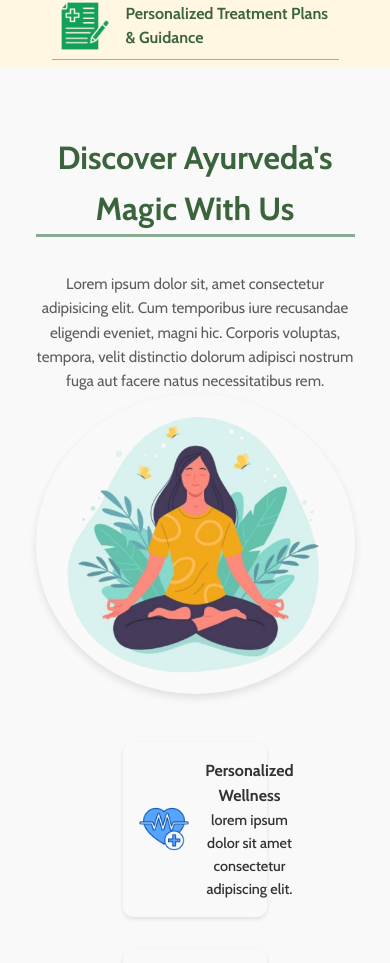
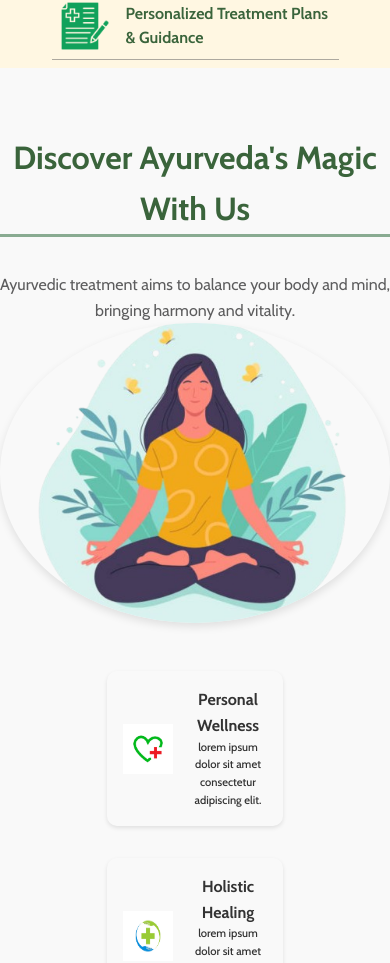
Before and after one commit to eshatokedar/ayurveda-web, a React (Create React App) app: page / in a window 390 px wide. Shown: the part 1034-1997 px from the top of the page. Built offline with nearby package versions, Linux system fonts and the light colour scheme; a web font is replaced by a local one.

Commit message:
update responsivness

```diff
--- a/src/components/Approach.js
+++ b/src/components/Approach.js
@@ -24,18 +24,17 @@ const Approach = () => {
     {
       id: 3,
       title: "Treatment Planning",
-      description: "Implement the plan with precision and expertise.",
+      description: "The Ayurvedic practitioner creates a personalized treatment plan for you.",
       icon: digitthree,
     },
     {
       id: 4,
       title: "Maintenance",
-      description: "Monitor progress and provide ongoing support.",
+      description: "These visits allow for assessment of progress and adjustments to the treatment.",
       icon: digitfour,
     },
   ];
 
-  // Slider settings
   const sliderSettings = {
     dots: true,
     infinite: true,
@@ -44,15 +43,13 @@ const Approach = () => {
     slidesToScroll: 1,
     responsive: [
       {
-        breakpoint: 768, // Mobile and smaller
         settings: {
-          slidesToShow: 1, // Show 1 card
+          slidesToShow: 1,
         },
       },
     ],
   };
 
-  // Media query for smaller screens (max-width: 768px)
   const isMobileOrTablet = useMediaQuery({ query: "(max-width: 1028px)" });
 
   return (
@@ -75,7 +72,6 @@ const Approach = () => {
             ))}
           </Slider>
         ) : (
-          // Render Grid on Larger Screens
           <div className="approach-grid">
             {approachData.map((item) => (
               <div key={item.id} className="approach-card">
--- a/src/components/Discover.js
+++ b/src/components/Discover.js
@@ -1,7 +1,7 @@
 import React from "react";
 import "./../styles/Discover.css";
 import CentralImage from "./../assets/meditation-img.png"; // Central image
-import Icon1 from "./../assets/icon1.png";
+import Icon1 from "./../assets/icon1.avif";
 import Icon2 from "./../assets/icon2.avif";
 import Icon3 from "./../assets/icon3.jpg";
 import Icon4 from "./../assets/icon4.png";
@@ -9,7 +9,7 @@ import Icon5 from "./../assets/icon5.png";
 import Icon6 from "./../assets/icon6.png";
 
 const discoverData = [
-  { id: 1, icon: Icon1, title: "Personalized Wellness",desc:"lorem ipsum dolor sit amet consectetur adipiscing elit."},
+  { id: 1, icon: Icon1, title: "Personal Wellness",desc:"lorem ipsum dolor sit amet consectetur adipiscing elit."},
   { id: 2, icon: Icon2, title: "Holistic Healing",desc:"lorem ipsum dolor sit amet consectetur adipiscing elit."},
   { id: 3, icon: Icon3, title: "Focus on Prevention",desc:"lorem ipsum dolor sit amet consectetur adipiscing elit." },
   { id: 4, icon: Icon4, title: "Natural Remedies",desc:"lorem ipsum dolor sit amet consectetur adipiscing elit."},
@@ -20,9 +20,9 @@ const discoverData = [
 const DiscoverComponent = () => {
   return (
     <section className="discover">
-      <div className="container">
+      <div className="discover-container">
         <h2 className="discover-heading">Discover Ayurveda's Magic With Us</h2>
-        <p className="discover-description">Lorem ipsum dolor sit, amet consectetur adipisicing elit. Cum temporibus iure recusandae eligendi eveniet, magni hic. Corporis voluptas, tempora, velit distinctio dolorum adipisci nostrum fuga aut facere natus necessitatibus rem.</p>
+        <p className="discover-description">Ayurvedic treatment aims to balance your body and mind, bringing harmony and vitality.</p>
         <div className="circular-layout">
           <img
             src={CentralImage}
--- a/src/styles/Consultations.css
+++ b/src/styles/Consultations.css
@@ -1,17 +1,16 @@
 .consultations {
   padding: 4rem 0;
   background: #FFF7E2;
+  text-align: center;
 }
 
 .consultations-heading {
   font-size: 2rem;
-  color: #246533;
   font-weight: bold;
+  margin-bottom: 2rem;
+  color: #3a643b;
   border-bottom: #24653385 3px solid;
-  display: flex;
-  justify-content: center;
-  width: fit-content;
-  margin: 0 auto 2rem auto;
+  display: inline-block;
 }
 
 .container {
@@ -94,8 +93,4 @@
     max-width: 100%;
     height: auto;
   }
-  .consultations-heading {
-    font-size: 1.2rem;
-
-  }
 }
--- a/src/styles/Discover.css
+++ b/src/styles/Discover.css
@@ -19,7 +19,6 @@
     margin-bottom: 1rem;
     color: #5c5c5d;
   }
-  /* Circular Layout */
   .circular-layout {
     position: relative;
     width: 500px;
@@ -41,7 +40,7 @@
 
   .discover-card {
     position: absolute;
-    width: 300px;
+    width: 350px;
     height: auto;
     display: flex;
     flex-direction: row;
@@ -125,7 +124,7 @@
       }
 
       .discover-card {
-        max-width: 48%; /* Ensures cards take full width */
+        max-width: 48%;
         height: auto;
         border-radius: 10px;
         margin: 0.5rem;
@@ -136,8 +135,8 @@
         gap: 1rem;
         padding: 1rem;
         box-shadow: 0 2px 4px rgba(0, 0, 0, 0.1);
-        word-wrap: break-word; /* Ensures long text breaks to fit within the card */
-        white-space: normal; /* Allows the text to wrap within available space */
+        word-wrap: break-word;
+        white-space: normal;
       }
 
       .card-icon {
@@ -159,7 +158,7 @@
       }
 
       .discover-description {
-        font-size: 0.95rem; /* Adjust font size for smaller screens */
+        font-size: 0.95rem;
         color: #5c5c5d;
         margin-top: 0.2rem;
         margin-bottom: 0;
@@ -176,8 +175,43 @@
       }
     }
 
+    @media (max-width: 485px) {
+      .card-desc {
+        font-size: 0.75rem;
+      }
+      .card-icon img{
+        width: 30px;
+        height: 30px;
+      }
+      .card-title{
+        font-size: 0.95rem;
+      }
+      .discover-description{
+        font-size: 1rem;
+      }
+    }
 
-      @media (max-width: 999px) {
+    @media (max-width: 400px) {
+      .card-icon img{
+        width: 25px;
+        height: 25px;
+      }
+      .card-title{
+        font-size: 0.75rem;
+      }
+      .card-desc{
+        font-size: 0.7rem;
+      }
+      .discover-card{
+        display: flex;
+        flex-direction: column;
+        align-items: center;
+        justify-content: center;
+      }
+    }
+
+
+      @media (max-width: 1160px) {
         .circular-layout {
           display: flex;
           flex-wrap: wrap;
--- a/src/styles/HeroSection.css
+++ b/src/styles/HeroSection.css
@@ -58,3 +58,17 @@
       border-radius: 7px;
     }
   }
+
+  @media(max-width:391px){
+    hero{
+      height: 80vh;
+      background: url('../assets/hero2-img.png') center/cover no-repeat;
+    }
+    .hero-content h1 {
+      font-size: 1.5rem;
+    }
+    .hero-content p {
+      margin: 1rem 0;
+      font-size: 0.95rem;
+    }
+  }
```
Also changed, not shown: src/assets/icon1.avif (added).
